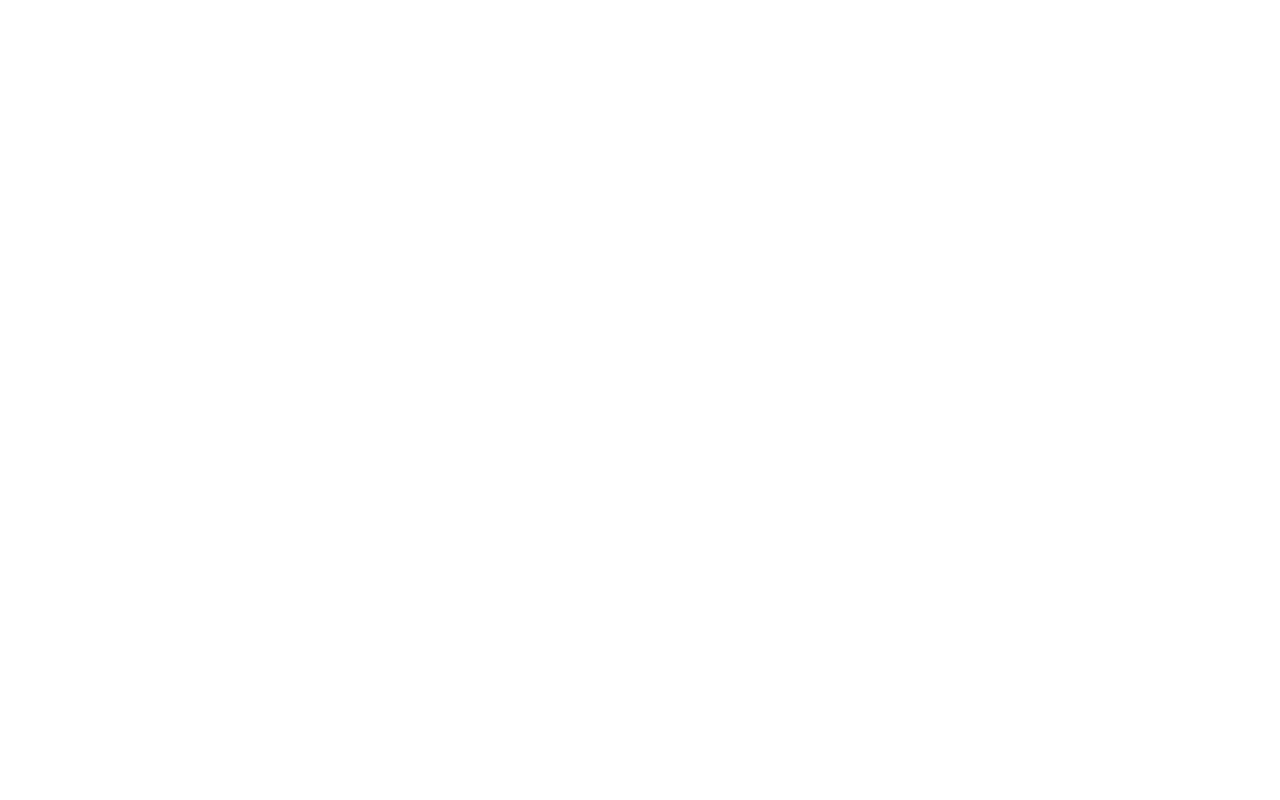
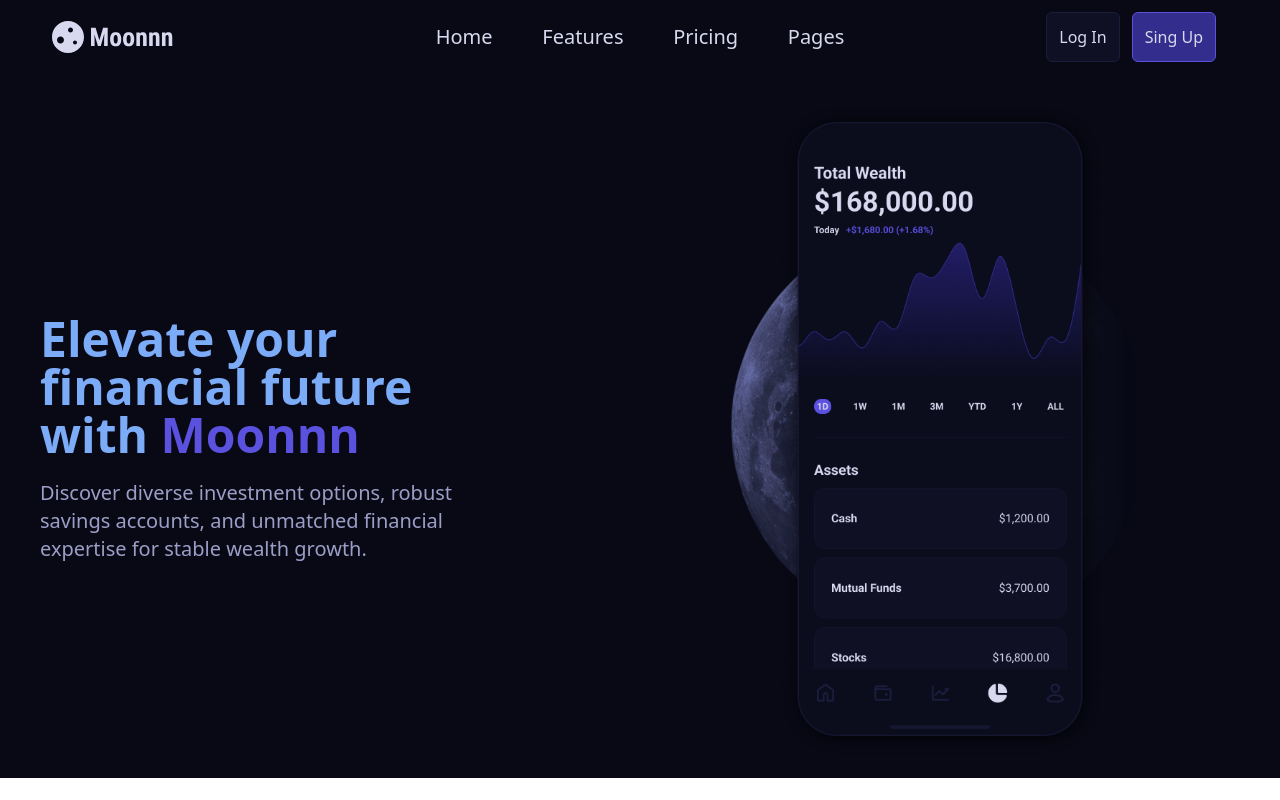
Before and after one commit to marjanmokhtari/parnian_site, a plain HTML site: page index.html in a window 1280 px wide. Drawn offline with nearby package versions, Linux system fonts and the light colour scheme.

Commit message:
add section one

```diff
--- a/index.html
+++ b/index.html
@@ -1,11 +1,79 @@
 <!DOCTYPE html>
 <html lang="en">
+
 <head>
     <meta charset="UTF-8">
     <meta name="viewport" content="width=device-width, initial-scale=1.0">
-    <title>parnian</title>
+    <title>Moonnn</title>
+    <script src="https://cdn.tailwindcss.com"></script>
 </head>
+
 <body>
+    <section class="w-full bg-[#080915] flex flex-wrap justify-center">
+        <section class="w-full 2xl:container flex flex-wrap justify-center">
+            <!-- ****** start header ****** -->
+            <header
+                class=" flex fixed w-full 2xl:container *:xl:mx-10 md:justify-between p-3 *:text-[#d8d9ef] bg-[#080915] ">
+                <figure class="lg:w-1/4 w-1/2  flex items-center">
+                    <img src="assets/img/logo.svg" alt="logo_site">
+                </figure>
+                <nav class="w-2/4 lg:flex hidden ">
+                    <ul class="flex justify-evenly items-center *:capitalize   w-full text-xl">
+                        <li><a href="">home</a></li>
+                        <li><a href="">features</a></li>
+                        <li><a href="">pricing</a></li>
+                        <li><a href="">pages</a></li>
+                    </ul>
+                </nav>
+                <div class="lg:w-1/4 w-1/2   justify-end *:capitalize  hidden lg:flex">
+                    <div class="p-3 border bg-[#0f1024] border-[#1c1d3d] rounded-md">
+                        <span>Log in</span>
+                    </div>
+                    <div class=" mx-3 px-3 flex items-center border-[#5a51df] border bg-[#332d8e] rounded-md">
+                        <span>sing up</span>
+                    </div>
+                </div>
+                <div class="lg:hidden w-1/2 flex justify-end ">
+                    <div class="*:w-full *:my-2 *:h-[2px] *:bg-[#d8d9ef] w-[32px]  ">
+                        <div class=""></div>
+                        <div class=""></div>
+                        <div class=""></div>
+                    </div>
+                </div>
+            </header>
+            <!-- ****** start header ****** -->
 
+            <!-- /// the section under the header because the header is fixed  ///-->
+            <section class="w-full bg-[#080915] py-10"></section>
+
+
+            <!-- ****** start sec 1 ****** -->
+            <section class="w-full  mx-10 flex flex-wrap *:">
+                <section class="lg:w-1/2 w-full  flex flex-wrap ">
+                    <section class=" w-full flex flex-wrap lg:justify-start justify-center content-center  mt-10">
+                        <div class="w-full">
+                            <h1 class="text-[#7cacf8] font-bold text-3xl md:text-5xl  lg:text-start  text-center lg:w-[70%]">Elevate your financial future with <span class="text-[#5a51df]">Moonnn</span></h1>
+                        </div>
+                        <p class="text-[#9d9ec7] lg:text-start py-5 text-lg lg:text-xl text-center w-full lg:w-[70%]">Discover diverse investment options, robust savings accounts, and
+                            unmatched financial expertise for stable wealth growth.</p>
+                        <div class="w-full"></div>
+                    </section>
+                </section>
+                <section class="lg:w-1/2 w-full flex flex-wrap justify-center  py-6 ">
+                    <section class="w-[100%]  relative flex justify-center items-center">
+                        <figure class="absolute w-[100%] md:w-[70%]  flex justify-center items-center">
+                            <img class="" src="assets/img/moon.png" alt="">
+                        </figure class="absolute ">
+                        <figure class="flex justify-center relative">
+                            <img class="w-[328px] h-full" src="assets/img/mobilepic.png" alt="">
+                        </figure>
+                    </section>
+                </section>
+            </section>
+            <!-- ****** end sec 1 ****** -->
+
+        </section>
+    </section>
 </body>
+
 </html>
```
Also changed, not shown: assets/img/logo.svg (added), assets/img/mobilepic.png (added), assets/img/moon.png (added).
